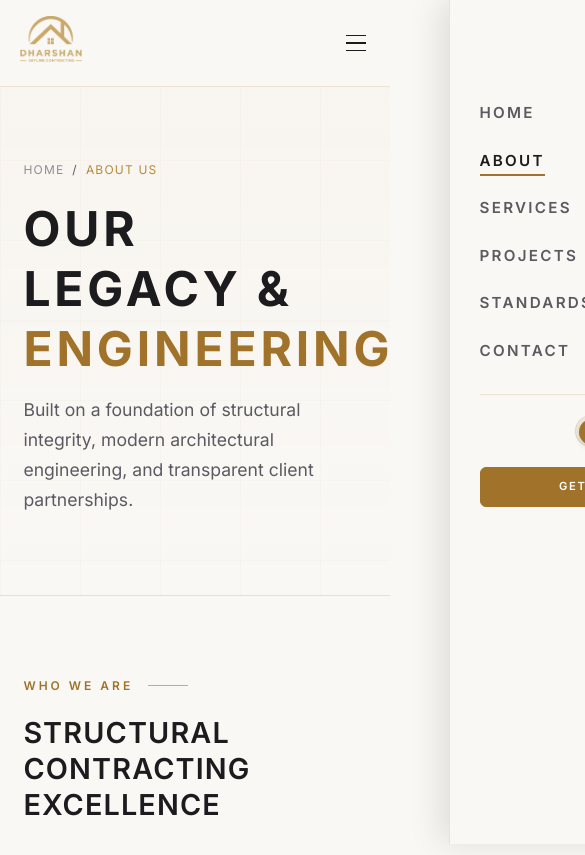
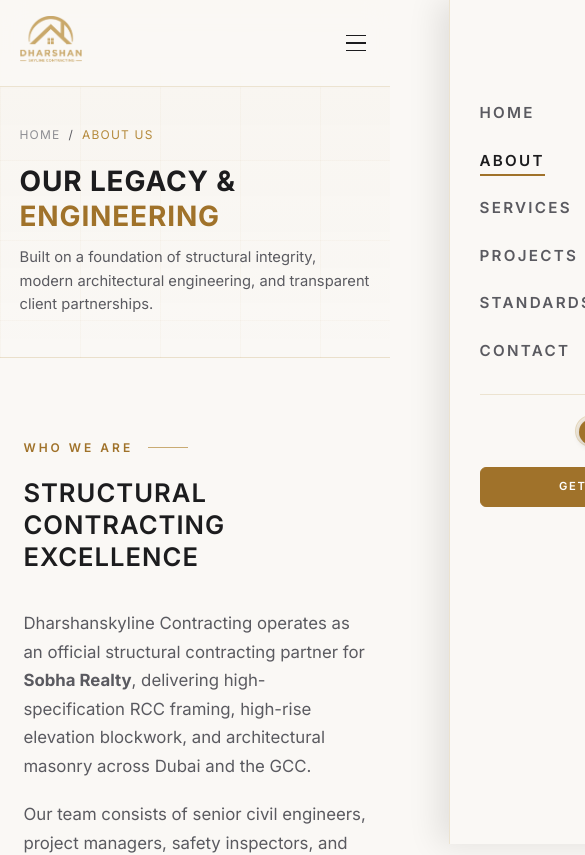
Before and after one commit to Shafaf04/dharshan, a Next.js app: page /about in a window 390 px wide. Shown: the top 855 px of the page, 585 px wide, since content can reach past the window. Built offline with nearby package versions, Linux system fonts and the light colour scheme.

Commit message:
Fix sub-page title font sizes and grid layouts to eliminate mobile horizontal swipe overflow

```diff
--- a/src/app/globals.css
+++ b/src/app/globals.css
@@ -1433,9 +1433,53 @@ html[dir="rtl"] .diagonal-line {
         grid-template-columns: 1fr;
         gap: 40px;
     }
+    .process-grid {
+        grid-template-columns: repeat(2, 1fr) !important;
+        gap: 20px !important;
+    }
+
+    .team-grid, .fleet-grid, .standards-grid {
+        grid-template-columns: 1fr !important;
+        gap: 24px !important;
+    }
 }
 
 @media (max-width: 768px) {
+    html, body, main {
+        max-width: 100vw !important;
+        overflow-x: hidden !important;
+    }
+
+    .bg-grid-overlay {
+        max-width: 100vw !important;
+        overflow: hidden !important;
+    }
+
+    .page-hero {
+        padding: 125px 5% 40px !important;
+        overflow: hidden !important;
+    }
+
+    .page-hero-title {
+        font-size: 1.75rem !important;
+        line-height: 1.25 !important;
+        letter-spacing: 0.03em !important;
+        margin-bottom: 12px !important;
+        word-break: break-word !important;
+        overflow-wrap: break-word !important;
+    }
+
+    .page-hero-sub {
+        font-size: 0.92rem !important;
+        line-height: 1.6 !important;
+        max-width: 100% !important;
+    }
+
+    .process-grid {
+        grid-template-columns: 1fr !important;
+        gap: 16px !important;
+    }
+
     .header-container {
         padding: 16px 5% !important;
     }
@@ -1595,7 +1639,9 @@ html[dir="rtl"] .diagonal-line {
     }
 
     .section-title {
-        font-size: 1.8rem;
+        font-size: 1.6rem !important;
+        word-break: break-word !important;
+        overflow-wrap: break-word !important;
     }
 
     .services-grid {
```
